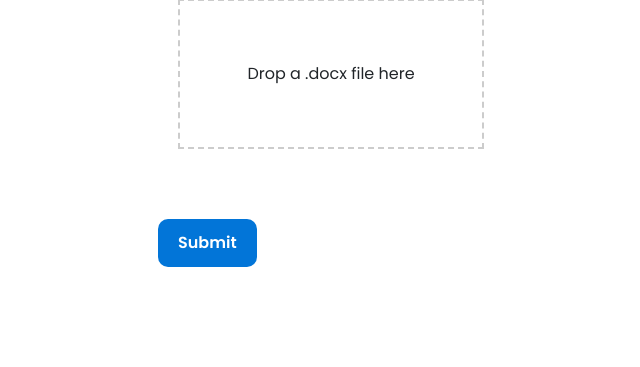
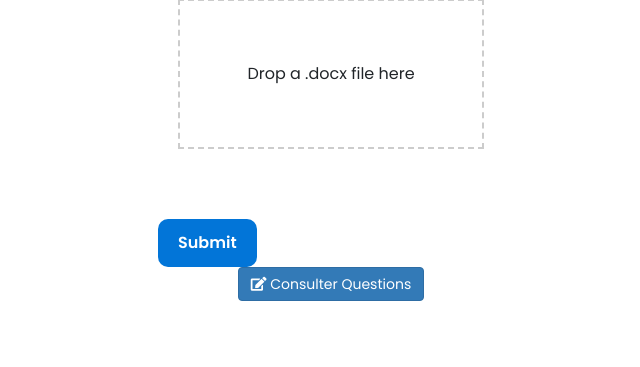
Before and after one commit to hadil30/WebPidev, a Symfony app: template templates/pages/user/quizMod.html.twig in a window 1280 px wide. Shown: the part 659-1026 px from the top of the page, without its empty margins (309-949 px from the left). Run offline with Twig, Linux system fonts and the light colour scheme; the template is opened without the code that fills it, so the values that code supplies are empty; form fields are guessed from the names that the template uses; some libraries are stand-ins or nearby versions.

Commit message:
push 16/04

```diff
--- a/public/css/styleAhmed.css
+++ b/public/css/styleAhmed.css
@@ -11,6 +11,24 @@
 height: calc(100vh - 100px)}
 main::-webkit-scrollbar {
 display: none;
+}
+.btnn {
+  display: inline-block;
+  padding: 6px 12px;
+  margin-bottom: 0;
+  font-size: 14px;
+  font-weight: 400;
+  line-height: 1.42857143;
+  text-align: center;
+  white-space: nowrap;
+  vertical-align: middle;
+  cursor: pointer;
+  background-image: none;
+  border: 1px solid transparent;
+  border-radius: 4px;
+  color: #fff;
+  background-color: #337ab7;
+  border-color: #2e6da4;
 }
 
 .quiz-header {
--- a/templates/pages/user/questionlist.html.twig
+++ b/templates/pages/user/questionlist.html.twig
@@ -5,6 +5,7 @@
 
 {% block content %}
      <link href="{{ asset('css/styleAhmed.css') }}" rel="stylesheet" type="text/css"/>
+   <link href="https://cdnjs.cloudflare.com/ajax/libs/font-awesome/5.15.0/css/all.min.css" rel="stylesheet">
 
 <main class="mainnnn">
 <div class="recent-articles">
--- a/templates/pages/user/quizMod.html.twig
+++ b/templates/pages/user/quizMod.html.twig
@@ -5,6 +5,7 @@
 
 {% block content %}
      <link href="{{ asset('css/styleAhmed.css') }}" rel="stylesheet" type="text/css"/>
+   <link href="https://cdnjs.cloudflare.com/ajax/libs/font-awesome/5.15.0/css/all.min.css" rel="stylesheet">
 
 <main class="mai">
 
@@ -45,7 +46,10 @@
         </div>
         <button type="submit" name="submit">Submit</button>
     {{ form_end(form) }}
-                        <a href="{{path('app_question_show',{'quiz':quiz})}}"><i class="fas fa-trash"></i></a>
+<a href="{{ path('app_question_show', {'quiz': quiz}) }}" class="btnn">
+    <i class="fas fa-edit"></i> Consulter Questions
+</a>
+
 
     </main>
 {% endblock %}
```
Also changed, not shown: src/Entity/Question.php (+19 -3 lines), src/Entity/Quiz.php (+7 -0 lines), templates/pages/user/QuestionAdd.html.twig (+7 -0 lines), templates/pages/user/quizAdd.html.twig (+5 -4 lines), public/uploads/images/433513136-957604735511476-2841477559223767838-n.jpg (added).
